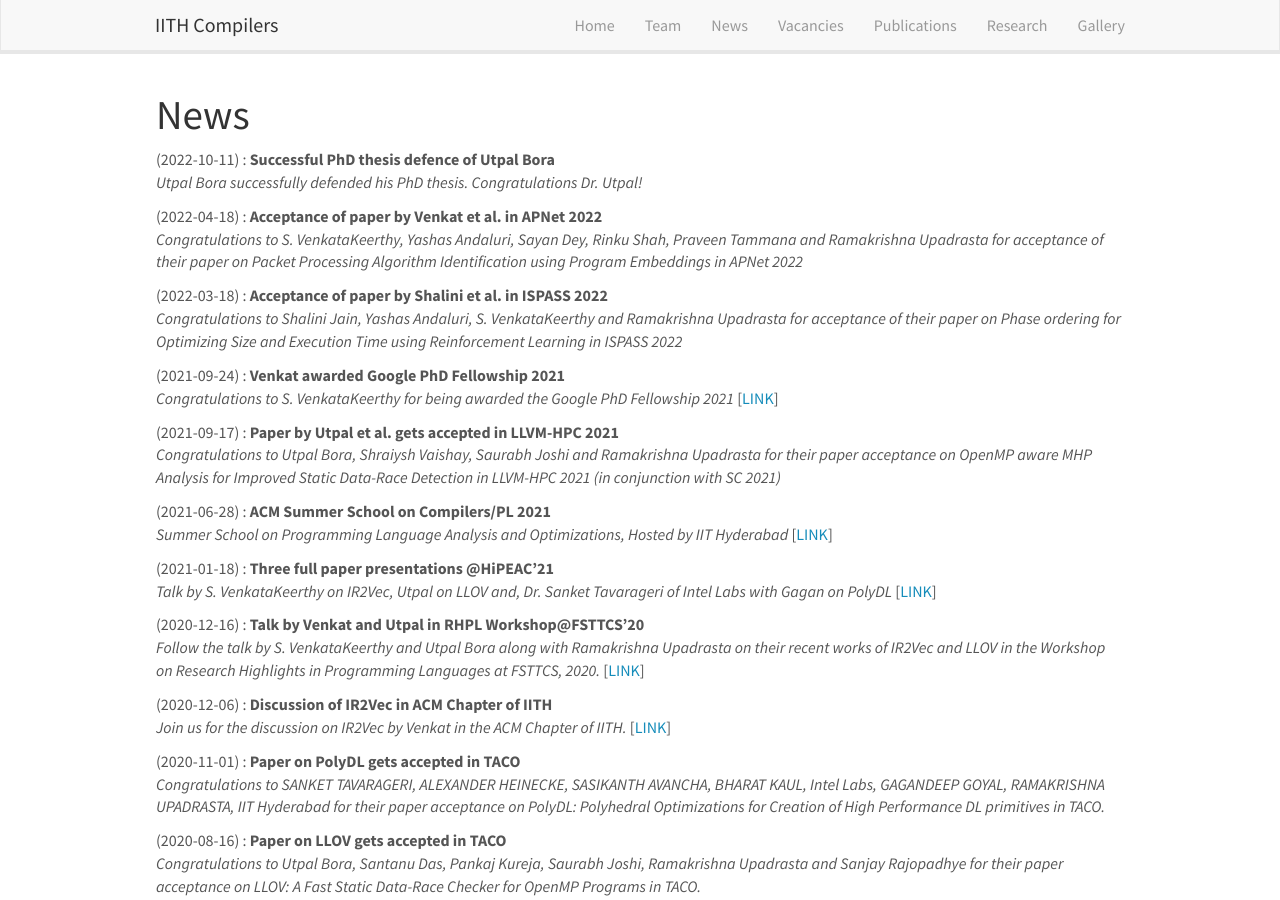
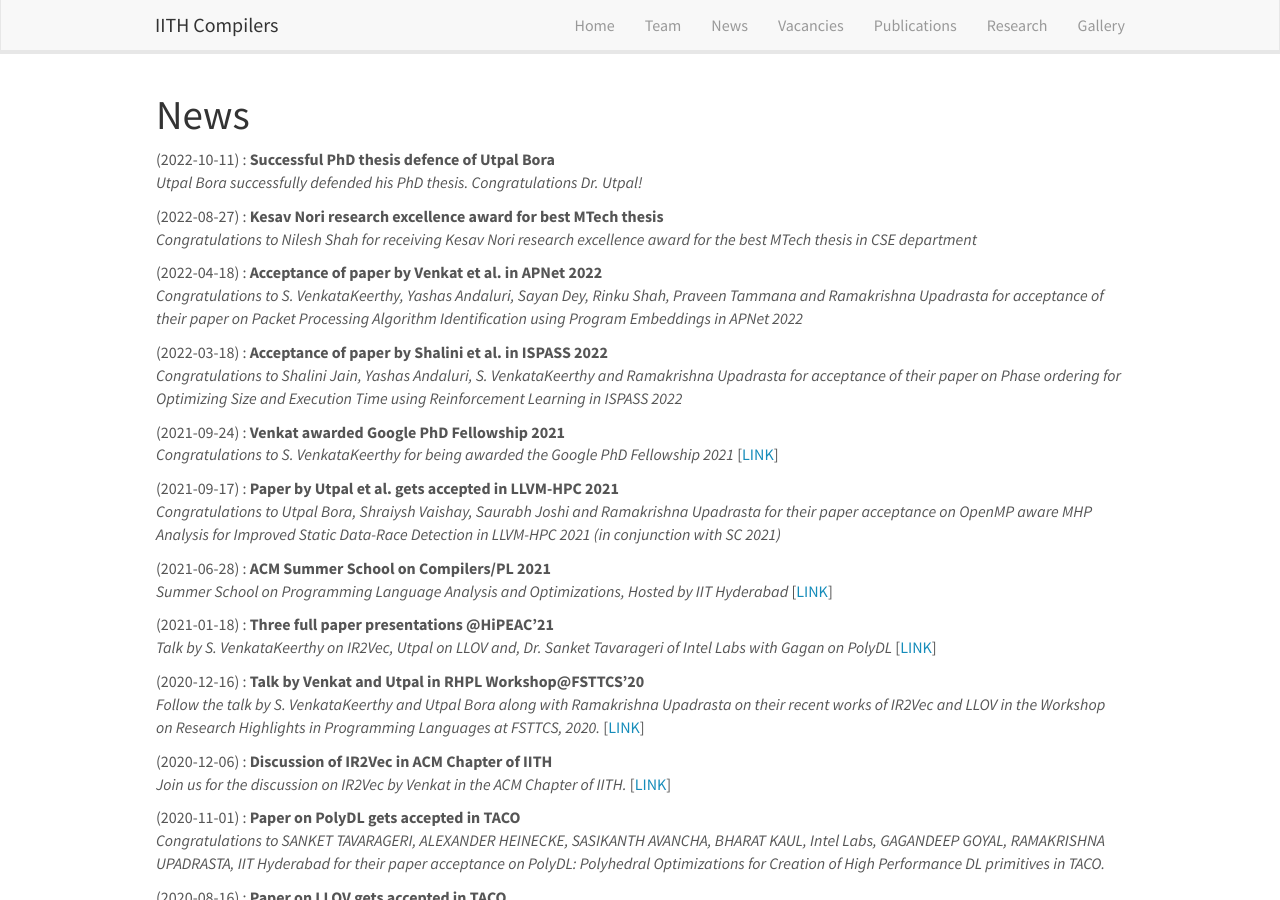
Before and after one commit to utpalbora/compilers.cse.iith.ac.in, a Jekyll site: the page built from _pages/allnews.md, in a window 1280 px wide and 900 px high. Built offline with Jekyll 4.4.1, drawn with Linux system fonts in a browser that asks for light colours; nearby versions of some CDN libraries.

Commit message:
Nilesh award news

```diff
--- a/_data/news.yml
+++ b/_data/news.yml
@@ -3,6 +3,12 @@
   new: "false"
   url: ""
   headline: "Utpal Bora successfully defended his PhD thesis. Congratulations Dr. Utpal!"
+
+- date: 2022-08-27
+  status: "Kesav Nori research excellence award for best MTech thesis"
+  new: "false"
+  url: ""
+  headline: "Congratulations to Nilesh Shah for receiving Kesav Nori research excellence award for the best MTech thesis in CSE department"
 
 - date: 2022-04-18
   status: "Acceptance of paper by Venkat et al. in APNet 2022"
```
